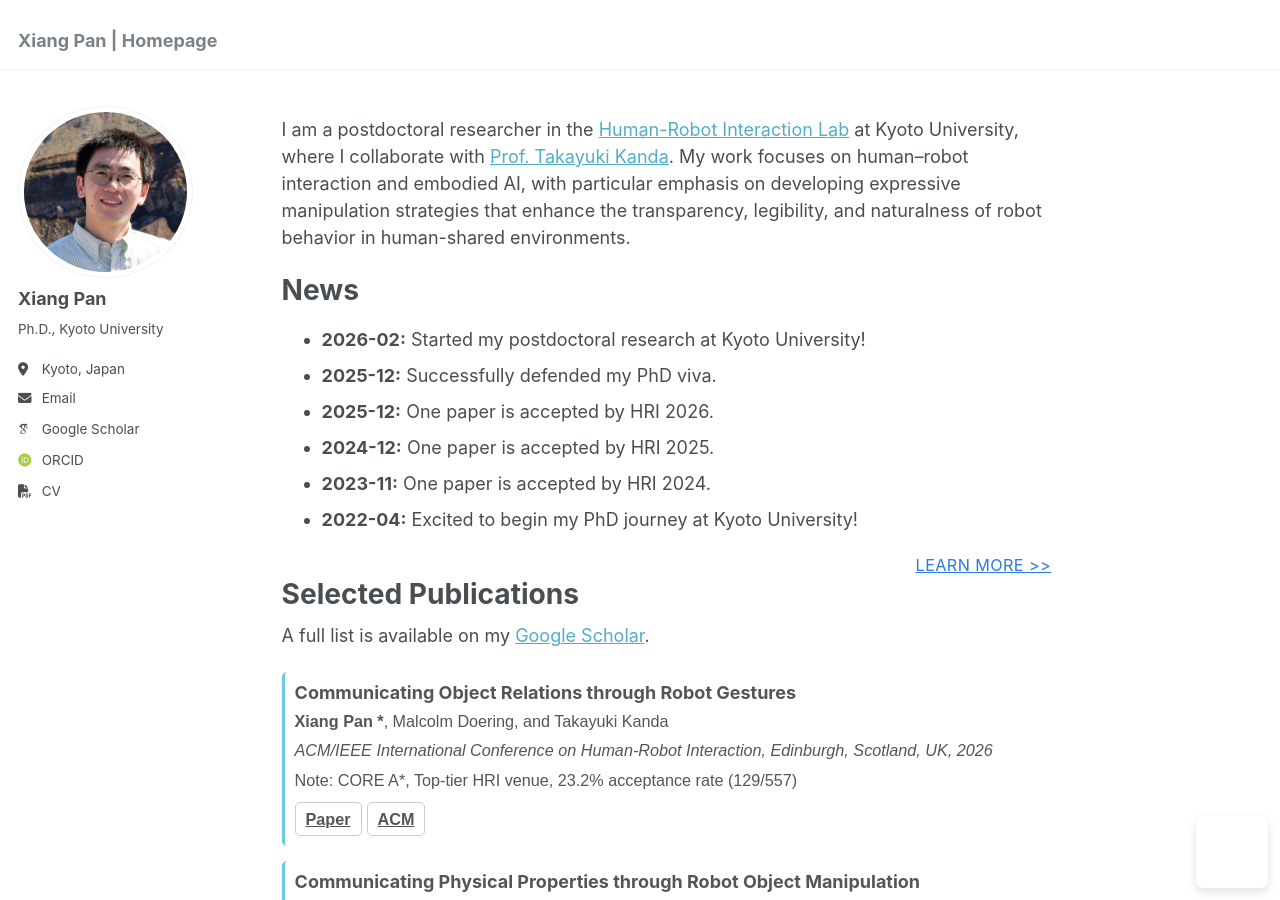
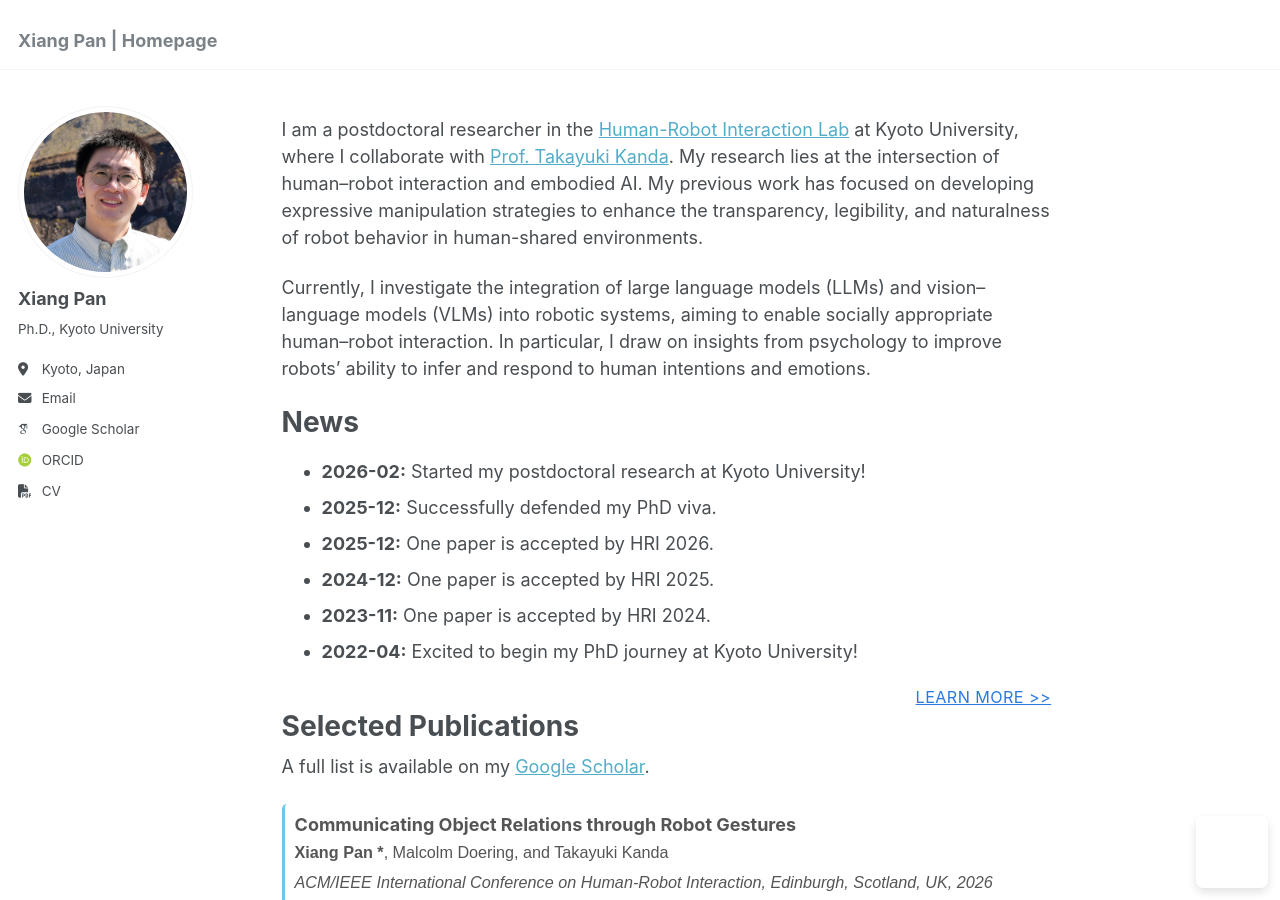
Before and after one commit to pan-xiang/pan-xiang.github.io, a Jekyll site: the page built from _pages/about.md, in a window 1280 px wide and 900 px high. Built offline with Jekyll 4.4.1, drawn with Linux system fonts in a browser that asks for light colours; some web fonts are replaced; a script that is not in the unit is left out.

Commit message:
Update about.md

```diff
--- a/_pages/about.md
+++ b/_pages/about.md
@@ -7,7 +7,9 @@ redirect_from:
   - /about.html
 ---
 
-I am a postdoctoral researcher in the [Human-Robot Interaction Lab](https://www.robot.soc.i.kyoto-u.ac.jp/en/) at Kyoto University, where I collaborate with [Prof. Takayuki Kanda](https://www.robot.soc.i.kyoto-u.ac.jp/~kanda/biography.html). My work focuses on human–robot interaction and embodied AI, with particular emphasis on developing expressive manipulation strategies that enhance the transparency, legibility, and naturalness of robot behavior in human-shared environments.
+I am a postdoctoral researcher in the [Human-Robot Interaction Lab](https://www.robot.soc.i.kyoto-u.ac.jp/en/) at Kyoto University, where I collaborate with [Prof. Takayuki Kanda](https://www.robot.soc.i.kyoto-u.ac.jp/~kanda/biography.html). My research lies at the intersection of human–robot interaction and embodied AI. My previous work has focused on developing expressive manipulation strategies to enhance the transparency, legibility, and naturalness of robot behavior in human-shared environments.
+
+Currently, I investigate the integration of large language models (LLMs) and vision–language models (VLMs) into robotic systems, aiming to enable socially appropriate human–robot interaction. In particular, I draw on insights from psychology to improve robots’ ability to infer and respond to human intentions and emotions.
 
 
 # News
```
